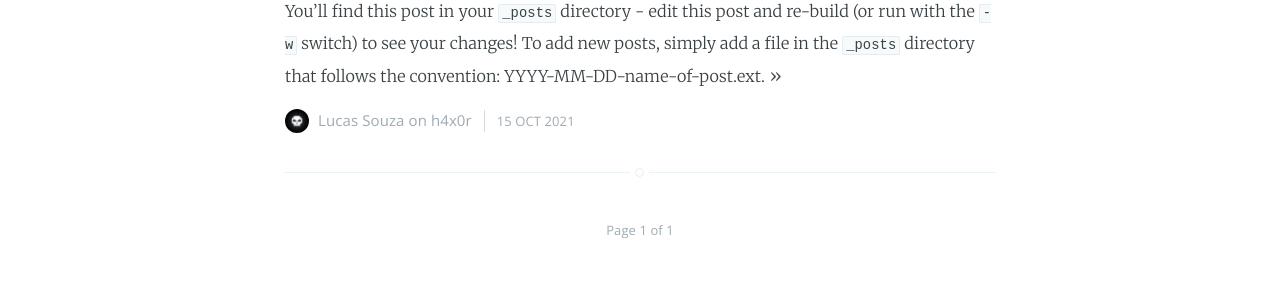
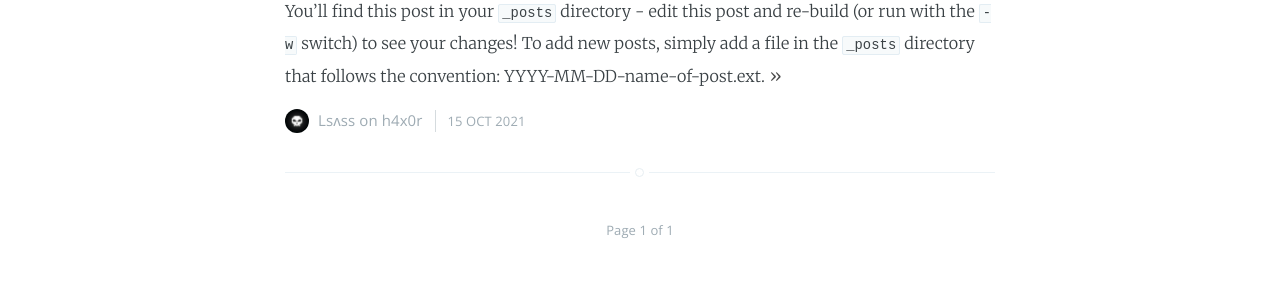
Before and after one commit to Ls4ss/ls4ss.github.io, a Jekyll site: the page built from index.html, in a window 1280 px wide. Shown: the part 471-771 px from the top of the page. Built offline with Jekyll 4.4.1, drawn with Linux system fonts in a browser that asks for light colours; the list of posts is cut into pages by our own code.

Commit message:
Update _config.yml

```diff
--- a/_config.yml
+++ b/_config.yml
@@ -13,4 +13,4 @@ gems: [jekyll-paginate]
 
 # Details for the RSS feed generator
 url:            'https://lsass.io'
-author:         'Lucas Souza'
+author:         'Lsʌss'
```
